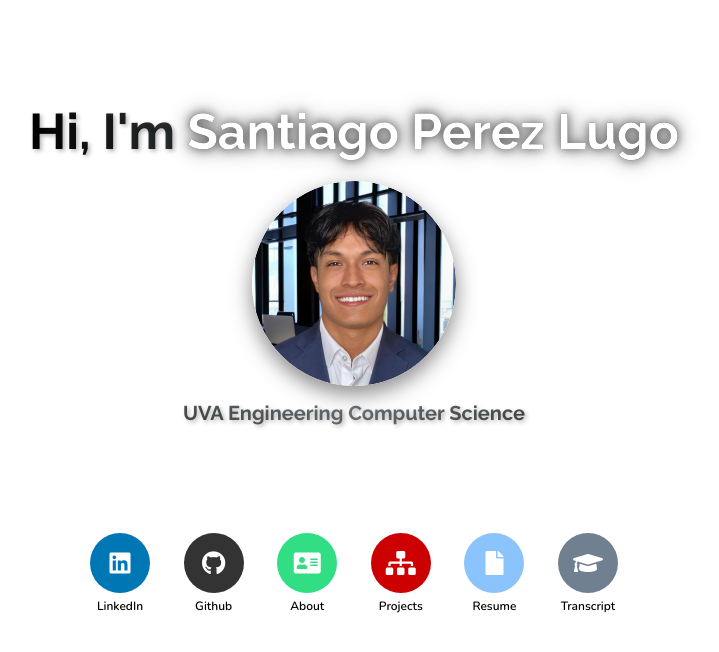
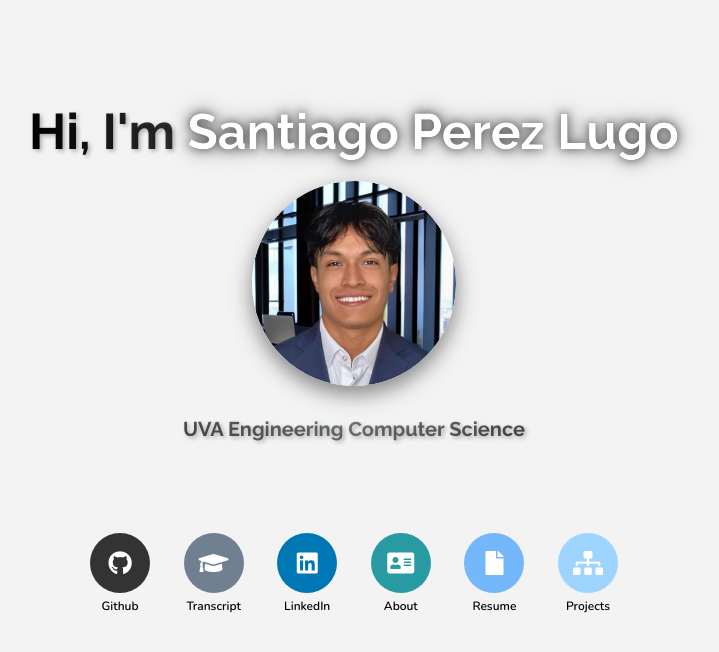
Before and after one commit to santiagoperezlugo/personalWebsite, a plain HTML site: page index.html in a window 1280 px wide. Shown: the whole page, without its empty margins (286-1005 px from the left). Drawn offline with nearby package versions, Linux system fonts and the light colour scheme.

Commit message:
new colors

```diff
--- a/CSS/about.css
+++ b/CSS/about.css
@@ -6,7 +6,7 @@
 }
 
 body {
-    background-color: white;
+    background: rgb(243, 243, 243);
     color: #333;
     line-height: 1.6;
     padding: 20px;
--- a/CSS/contact.css
+++ b/CSS/contact.css
@@ -6,7 +6,7 @@
 }
 
 body {
-    background: white;
+    background: rgb(243, 243, 243);
     color: black;
     display: flex;
     flex-direction: column;
--- a/CSS/home.css
+++ b/CSS/home.css
@@ -6,7 +6,7 @@
 }
 
 body {
-    background: white;
+    background: rgb(243, 243, 243);
     color: black;
 }
 
@@ -65,6 +65,7 @@ body {
     margin-top: 1.5%;
     font-family: 'Raleway', sans-serif;
     text-shadow: 2px 2px 4px rgba(0, 0, 0, 0.3);
+    padding-top: 2vh;
 }
 
 
@@ -110,18 +111,18 @@ body {
 }
 
 .about-class i:hover {
-    box-shadow: 0 0 30px 10px rgba(50, 222, 132, 0.8);
+    box-shadow: 0 0 30px 10px #279aa2;
 }
 
 .projects-class i:hover {
-    box-shadow: 0 0 30px 10px rgba(204, 0, 0, 0.8);
+    box-shadow: 0 0 30px 10px rgba(163, 120, 255, 0.8);
 }
 
 .contact-class i:hover {
     box-shadow: 0 0 30px 10px rgba(112, 128, 144, 0.8);
 }
 .resume-class i:hover {
-    box-shadow: 0 0 30px 10px rgba(125, 177, 230, 0.8);
+    box-shadow: 0 0 30px 10px rgba(151, 194, 237, 0.712);
 }
 
 .social-media a h2 {
@@ -140,16 +141,16 @@ body {
 }
 
 .about-class i {
-    background-color: #32de84;
+    background-color: #279aa2;
 }
 .projects-class i {
-    background-color: #c00;
+    background-color: #9ed5ff;
 }
 .contact-class i {
     background-color: #708090;
 }
 .resume-class i {
-    background-color: #8bc3fc;
+    background-color: #74b8fb;
 }
 
 .hover-border-effect a {
--- a/CSS/projects.css
+++ b/CSS/projects.css
@@ -1,6 +1,6 @@
 body {
     font-family: Arial, sans-serif;
-    background-color: #f0f2f5;
+    background: rgb(243, 243, 243);
     margin: 0;
     padding: 0;
 }
--- a/index.html
+++ b/index.html
@@ -32,28 +32,29 @@
     </div>
 
     <div class="social-media">
+        <div class="github-class hover-border-effect">
+            <a href="https://github.com/santiagoperezlugo">
+                <h1><i class="fab fa-github"></i></h1>
+                <h2>Github</h2>
+            </a>
+        </div>
+        <div class="contact-class hover-border-effect">
+            <a href="Documents/Santiago Perez Lugo Transcript.pdf" download="Santiago_Perez_Lugo_Transcript.pdf">
+                <h1><i class="fas fa-graduation-cap"></i></h1>
+                <h2>Transcript</h2>
+            </a>
+        </div>
         <div class="linkedin-class hover-border-effect">
             <a href="https://www.linkedin.com/in/santiago-perezlugo">
                 <h1><i class="fab fa-linkedin"></i></h1>
                 <h2>LinkedIn</h2>
             </a>
         </div>
-        <div class="github-class hover-border-effect">
-            <a href="https://github.com/santiagoperezlugo">
-                <h1><i class="fab fa-github"></i></h1>
-                <h2>Github</h2>
-            </a>
-        </div>
+
         <div class="about-class hover-border-effect">
             <a href="about.html">
                 <h1><i class="fa fa-address-card"></i></h1>
                 <h2>About</h2>
-            </a>
-        </div>
-        <div class="projects-class hover-border-effect">
-            <a href="projects.html">
-                <h1><i class="fas fa-sitemap"></i></h1>
-                <h2>Projects</h2>
             </a>
         </div>
         <div class="resume-class hover-border-effect">
@@ -62,11 +63,15 @@
                 <h2>Resume</h2>
             </a>
         </div>
-        <div class="contact-class hover-border-effect">
-            <a href="Documents/Santiago Perez Lugo Transcript.pdf" download="Santiago_Perez_Lugo_Transcript.pdf">
-                <h1><i class="fas fa-graduation-cap"></i></h1>
-                <h2>Transcript</h2>
+
+        <div class="projects-class hover-border-effect">
+            <a href="projects.html">
+                <h1><i class="fas fa-sitemap"></i></h1>
+                <h2>Projects</h2>
             </a>
         </div>
+
+
+
     </div>
 </body>
```
Also changed, not shown: 1 other file.
